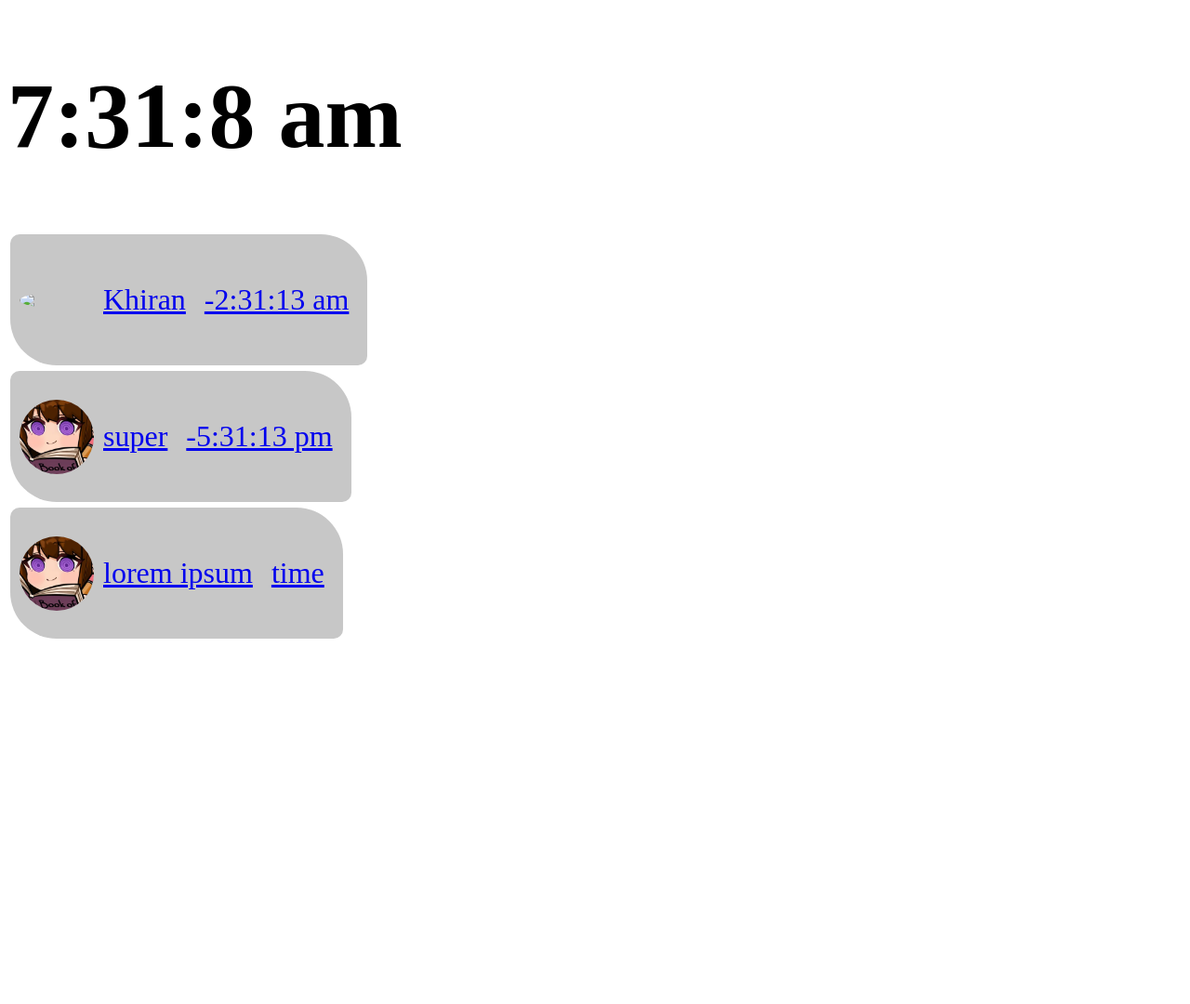
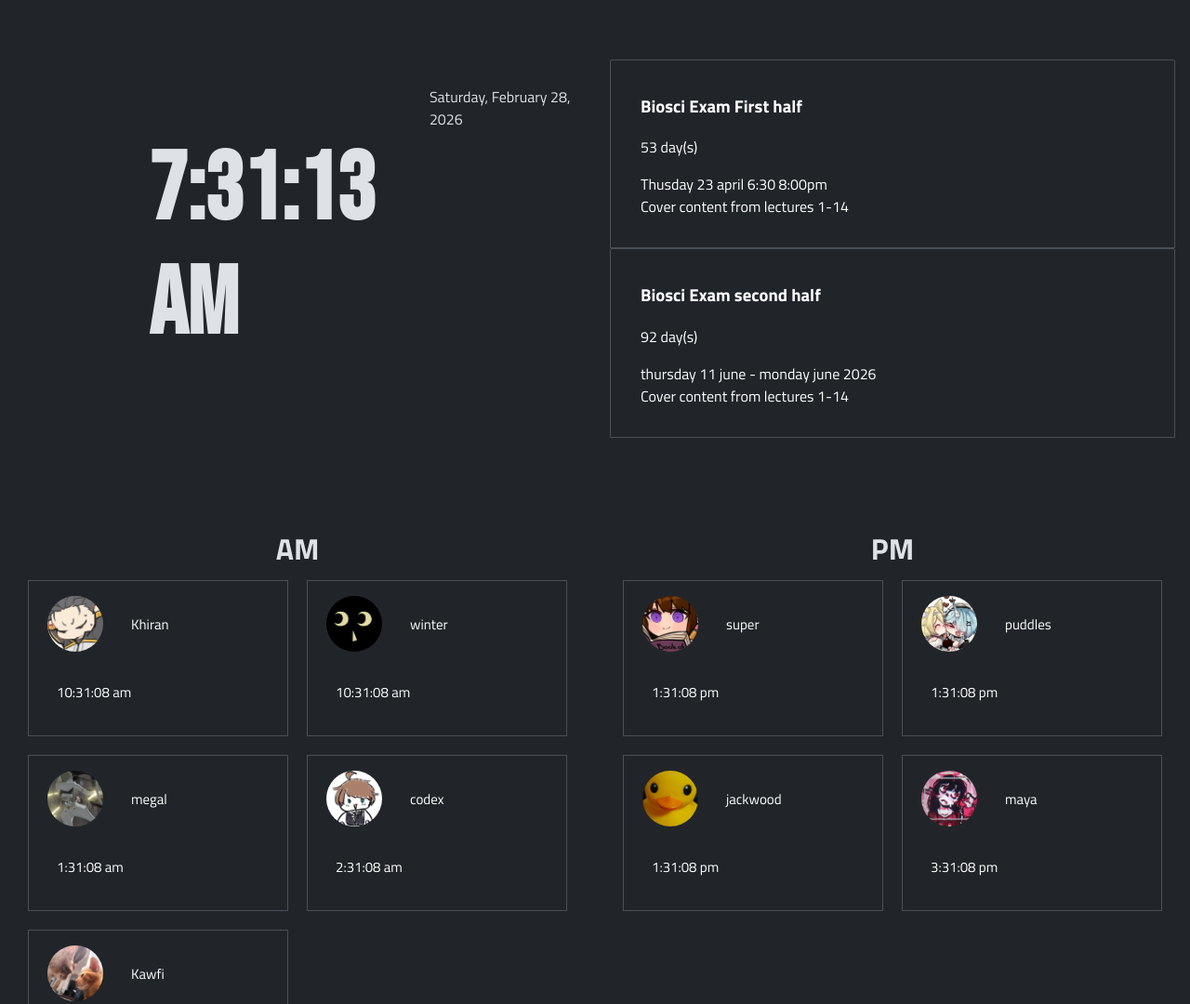
Before and after one commit to hiillo/newtab, a plain HTML site: page index.html in a window 1280 px wide. Shown: the top 1080 px of the page at 93% size. Before the commit the page ends 800 px from the top, so only its background shows below. Drawn offline with Linux system fonts and the light colour scheme.

Commit message:
ver 1.0.1

```diff
--- a/data.json
+++ b/data.json
@@ -1,16 +1,80 @@
 {
   "people": [
+    {
+      "Name": "Khiran",
+      "RelTime": -21,
+      "discord": "1477146177106346127",
+      "desc": ""
+    },
+    {
+      "Name": "winter",
+      "RelTime": -21,
+      "discord": "1447520169189703771",
+      "desc": ""
+
+    },
 
     { "Name": "super",
-      "RelTime": -12,
-      "discord": 1421634150137335895
+      "RelTime": -18,
+      "discord": "1421634150137335895",
+      "desc": ""
+
     },
+    { "Name": "puddles",
+      "RelTime": -18,
+      "discord": "1437959884200083559",
+      "desc": ""
 
+    },
+    { "Name": "jackwood",
+      "RelTime": -18,
+      "discord": "1313041464321773649",
+      "desc": ""
+
+    },
     {
-    "Name": "Khiran",
-    "RelTime": -21
+      "Name": "maya",
+      "RelTime": -16,
+      "discord": "1228553715385106472",
+      "desc": ""
+
+    },
+    {
+      "Name": "megal",
+      "RelTime": -6,
+      "discord": "1083313718168932452",
+      "desc": ""
+
+    },
+    {
+      "Name": "codex",
+      "RelTime": -5,
+      "discord": "1364823335313342545",
+      "desc": ""
+
+    },
+    {
+      "Name": "Kawfi",
+      "RelTime": -2,
+      "discord": "1186976865953521665",
+      "desc": ""
+
     }
 
 
+  ],
+  "eventtimeline": [
+    {
+      "name": "Biosci Exam First half",
+      "desc": "Thusday 23 april 6:30 8:00pm<br> Cover content from lectures 1-14",
+      "time": "2026-04-23",
+      "link": "https://canvas.auckland.ac.nz/courses/140858/pages/lecture-resources"
+    },
+    {
+      "name": "Biosci Exam second half",
+      "desc": "thursday 11 june  - monday june 2026 <br> Cover content from lectures 1-14",
+      "time": "2026-6-01",
+      "link": "https://canvas.auckland.ac.nz/courses/140858/pages/lecture-resources"
+    }
   ]
 }
--- a/index.html
+++ b/index.html
@@ -2,39 +2,37 @@
 <html>
   <head>
     <link rel="stylesheet" href="main.css">
+    <link rel="preconnect" href="https://fonts.googleapis.com">
+    <link rel="preconnect" href="https://fonts.gstatic.com" crossorigin>
+    <link href="https://fonts.googleapis.com/css2?family=Bebas+Neue&family=Titillium+Web:ital,wght@0,200;0,300;0,400;0,600;0,700;0,900;1,200;1,300;1,400;1,600;1,700&display=swap" rel="stylesheet">
   </head>
-  <header>
-    <h1 id="main">not working</h1>
-  </header>
 
   <body id = "context">
+    <div class = hero-container>
+      <div class= hero-align>
+        <div class= content-left>
+          <h1 id = "main" class = short-time> error loading content </h1>
+          <p id = sub class = long-date></p>
+        </div>
+        <div class= content-right>
+          <div class= list id=timeline>
+          </div>
+        </div>
 
-    <div>
+      </div>
+    </div>
+    <div class =table-container>
+      <div>
+        <h1>AM</h1>
+        <div id="am">
+        </div>
+      </div>
 
-      <table id="am">
-        <tbody>
-        </tbody>
-      </table>
-
-      <table id="pm">
-        <tbody>
-        </tbody>
-      </table>
-
-      <table id="test">
-        <tbody>
-          <td>
-          <a id = "elements" href = discord://-/channels/@me/>
-          <div>
-            <img src = image/super.webp>
-            <p>lorem ipsum</p>
-            <p id = lorem_ipsum> time </p>
-          </div>
-          </a>
-          </td>
-        </tbody>
-      </table>
-
+      <div>
+        <h1>PM</h1>
+        <div id="pm">
+        </div>
+      </div>
     </div>
 
   </body>
--- a/main.css
+++ b/main.css
@@ -1,25 +1,113 @@
-#main {
-  font-size : 100px;
+body{
+  margin:0;
+  color: rgb(222, 226, 230);
+  font-family: "Titillium Web";
+  font-weight: 400;
+  font-style: normal;
+  background-color:#212529;
+}
+
+a:link, a:visited, a:hover, a:active {
+  color:white;
+  text-decoration:none;
 }
 
 
-#elements{
-  font-size : 4vh;
+.hero-container{
+  width:100%;
 }
-#elements div{
-  display: flex;
-  flex-wrap: wrap;
-  align-items: flex-start;
-  padding : 10px;
-  align-items:center;
-  border-radius: 10px 50px;
-  background-color:rgb(199,199,199)
+.hero-align{
+  padding-top:3rem;
+  padding-bottom:3rem;
+  align-items: center;
+  display:flex;
+  flex-wrap:wrap;
+  width:100%
 }
-#elements p{
-  padding : 10px;
+.content-right{
+  width: 50%;
+  align-items:flex-start;
+  box-sizing: border-box;
+  padding:1rem;
+  min-width: 450px;
+  display:flex;
+  align-self: flex-start;
+
 }
-#elements img {
-  width : 10vh;
-  height: auto;
-  border-radius: 50%;
+.content-left{
+  flex: 0 0 auto;
+  min-width:250px;
+  width: 50%;
+  display:flex;
+  padding:1rem;
+  padding-left:10rem;
+  box-sizing:border-box;
 }
+
+.list{
+  flex-direction: column;
+  border-radius: 2px;
+  width:100%;
+}
+.item-group{
+  padding:1rem;
+  display:flex;
+  border-top-left-radius: inherit;
+  border-top-right-radius: inherit;
+  gap:1rem;
+  position:relative;
+  border: 1px solid #495057;
+}
+.short-time{
+  font-size: clamp(70px, 8vw,600px);
+  font-family: "Bebas Neue";
+}
+.table-container{
+  display:flex;
+  flex-wrap:wrap;
+  width: 100%;
+  div{
+    width: 50%;
+    padding:10px;
+    box-sizing:border-box;
+    flex-wrap:wrap;
+    h1{
+      text-align:center;
+      width:100%;
+      height:2vh;
+    }
+    #am, #pm{
+      width:100%;
+      align-items:start;
+      display:flex;
+      flex-wrap:wrap;
+      tr{
+        width:50%;
+      }
+    }
+  }
+  #elements{
+    width:100%;
+    div{
+      width:100%;
+      display:flex;
+      flex-wrap:wrap;
+      justify-content:left;
+      padding:10px;
+      align-items: center;
+      border: 1px solid #495057;
+    }
+    p{
+      padding:10px;
+      margin-left:10px;
+      margin-right:10px;
+      font-size:15px
+    }
+    img{
+      width:60px;
+      margin-left:10px;
+      margin-right:10px;
+      border-radius:50%;
+    }
+  }
+}
--- a/main.js
+++ b/main.js
@@ -10,25 +10,24 @@ document.addEventListener("DOMContentLoaded", function () {
         let hours = now.getHours();
         let tableBody = "";
 
-        if(Math.floor((hours+person.RelTime+12)/12)%2 == 0){
-          tableBody = document.querySelector("#pm tbody");
+        if(Math.floor((hours+person.RelTime+24)/12)%2 == 1){
+          tableBody = document.querySelector("#pm");
         }
         else{
-          tableBody = document.querySelector("#am tbody");
+          tableBody = document.querySelector("#am");
         }
 
-        const row = document.createElement("tr");
+        const row = document.createElement("div");
 
         row.innerHTML = `
-          <td>
           <a id = "elements" href = discord://-/channels/@me/${person.discord}>
           <div>
             <img src = image/${person.Name}.webp>
             <p>${person.Name}</p>
             <p id = ${person.Name}></p>
+            <p>${person.desc}</p>
           </div>
           </a>
-          </td>
         `;
 
         tableBody.appendChild(row);
@@ -37,8 +36,50 @@ document.addEventListener("DOMContentLoaded", function () {
 
     })
     .catch(error => console.error("Error loading JSON:", error));
+  timeline();
+});
 
-});
+//timeline thingy
+function timeline(){
+  const now = new Date();
+  fetch("data.json")
+    .then(response => response.json())
+    .then(data => {
+      const filteredEvents = data.eventtimeline
+        .filter(events => {
+          const eventTime = new Date(events.time).getTime();
+          return (eventTime - now) / (1000 * 60 * 60 * 24) >= -5;
+        })
+        .sort((a, b) => new Date(a.time) - new Date(b.time));
+
+      filteredEvents.forEach(events => {
+
+        let eventtime = new Date(events.time);
+        let days2 = Math.floor((eventtime - now)/(1000 * 60 * 60 * 24));
+        console.log(events.time,eventtime, days2)
+
+        const target = document.querySelector("#timeline");
+
+        const row = document.createElement("a");
+        row.className = "item-group";
+        row.href = events.link;
+        row.innerHTML = `
+          <img class= event-image>
+          <div class = event-content>
+            <div class = event-title>
+              <h3 class = event-name>${events.name}</h3>
+              <p class = event-time>${days2} day(s)</p>
+            </div>
+            <p class = event-desc>${events.desc}</p>
+          </div>
+        `;
+
+        target.appendChild(row);
+      });
+
+    })
+    .catch(error => console.error("Error loading JSON:", error));
+}
 
 
 //Update people
@@ -58,23 +99,38 @@ function clock(target, difference){
   const now = new Date();
 
   let hours = now.getHours();
-  let minutes = now.getMinutes().toString();
-  let seconds = now.getSeconds().toString();
+  let minutes = now.getMinutes().toString().padStart(2, '0');;
+  let seconds = now.getSeconds().toString().padStart(2, '0');;
   let state = ""
-  if(Math.floor((hours+difference+12)/12)%2 == 0){
+  if(Math.floor((hours+difference+24)/12)%2 == 1){
      state = "pm"
   }
   else{
     state = "am"
   }
 
-  hours = ((hours + difference)%12).toString();
+  hours = ((hours + difference +24)%12).toString();
 
   document.getElementById(target).innerHTML = `${hours}:${minutes}:${seconds} ${state}`;
 }
 
+function date(){
+  const now = new Date();
+
+  const longDate = now.toLocaleString('en-US', {
+    weekday: 'long',
+    year: 'numeric',
+    month: 'long',
+    day: 'numeric',
+  });
+
+  document.getElementById("sub").innerHTML = longDate;
+
+}
+
+date()
 
 clock("main", 0)
 
-setInterval(() => clock(main, 0),1000)
-setInterval(updateTimes, 1000);
+setInterval(() => clock("main", 0),1000)
+setInterval(updateTimes, 10000);
```
Also changed, not shown: image/arch.webp (added), image/codex.webp (added), image/jackwood.webp (added), image/kawfi.webp (added), image/khiran.webp (added), image/maya.webp (added), image/megal.webp (added), image/puddles.webp (added), image/winter.webp (added).
